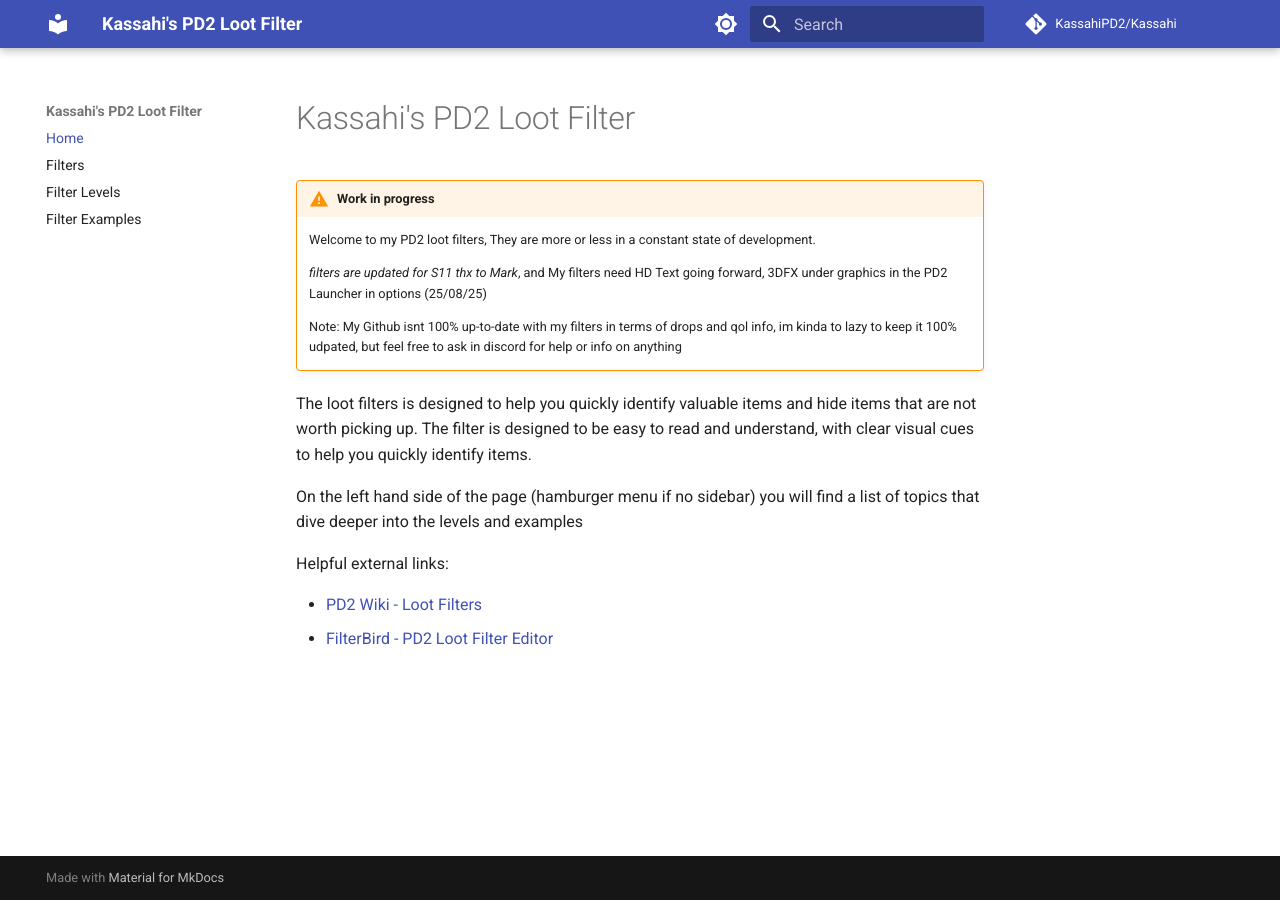
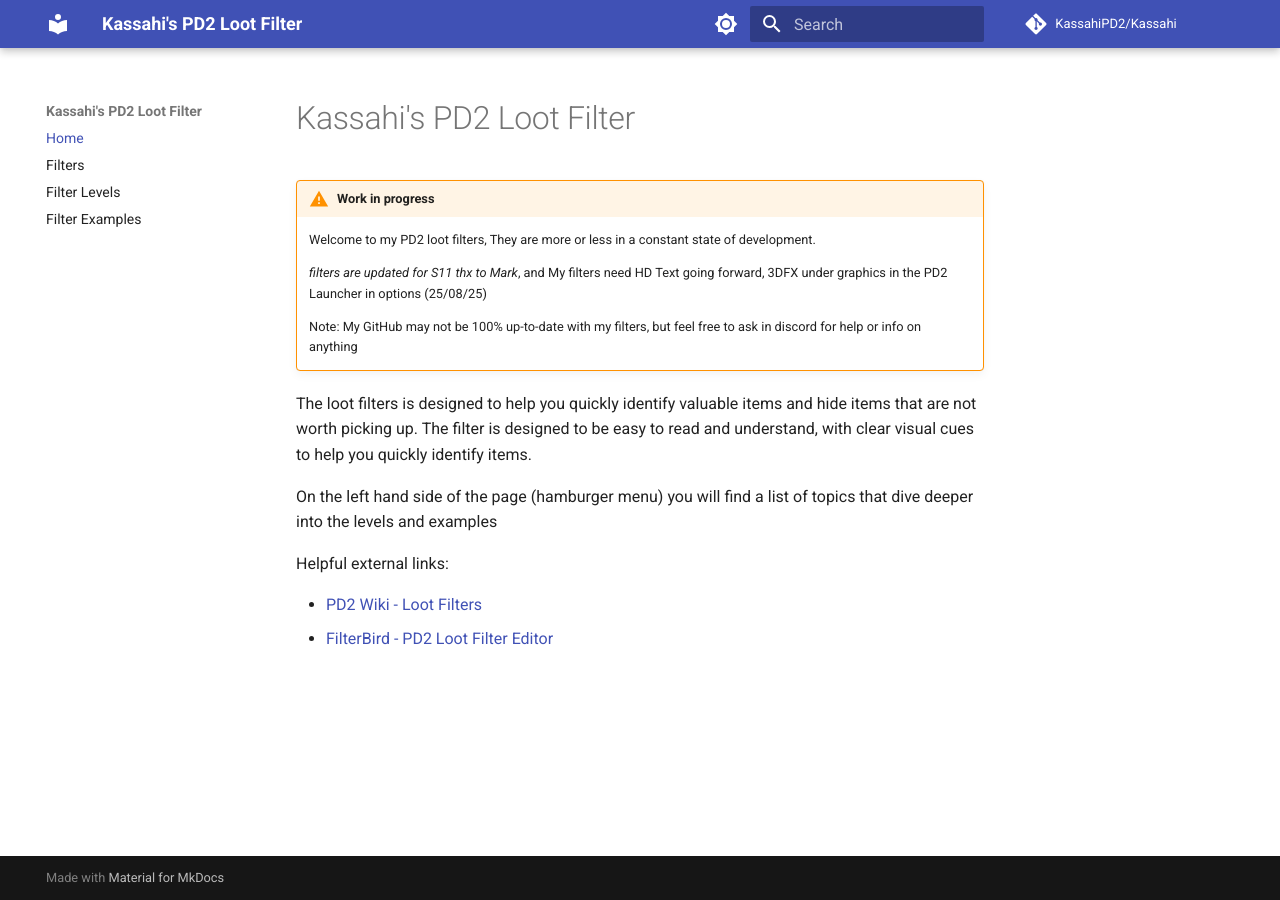
Before and after one commit to KassahiPD2/Kassahi, an MkDocs documentation site: the page built from docs/index.md, in a window 1280 px wide. Built offline with MkDocs 1.6.1 and Material for MkDocs 9.7.7, drawn with Linux system fonts in a browser that asks for light colours; comment, search, counter and statistics services are not loaded.

Commit message:
Update index.md

```diff
--- a/docs/index.md
+++ b/docs/index.md
@@ -6,11 +6,11 @@
 
     *filters are updated for S11 thx to Mark*, and My filters need HD Text going forward, 3DFX under graphics in the PD2 Launcher in options (25/08/25)
 
-    Note: My Github isnt 100% up-to-date with my filters in terms of drops and qol info, im kinda to lazy to keep it 100% udpated, but feel free to ask in discord for help or info on anything
+    Note: My GitHub may not be 100% up-to-date with my filters, but feel free to ask in discord for help or info on anything
 
 The loot filters is designed to help you quickly identify valuable items and hide items that are not worth picking up. The filter is designed to be easy to read and understand, with clear visual cues to help you quickly identify items.
 
-On the left hand side of the page (hamburger menu if no sidebar) you will find a list of topics that dive deeper into the levels and examples
+On the left hand side of the page (hamburger menu) you will find a list of topics that dive deeper into the levels and examples
 
 Helpful external links:
 
```
